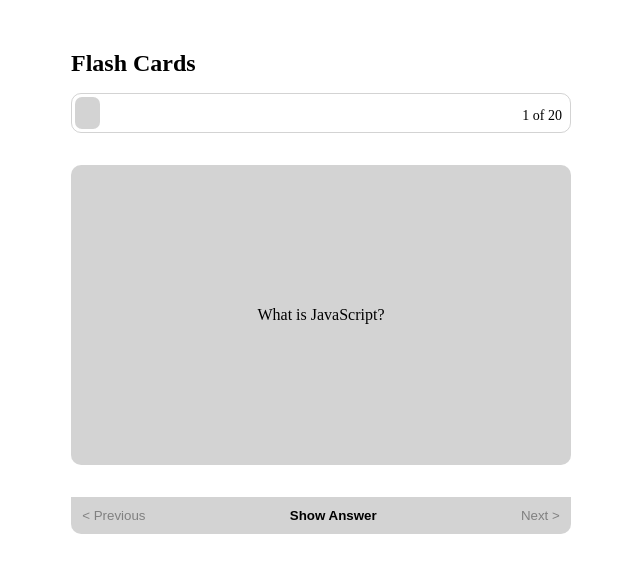
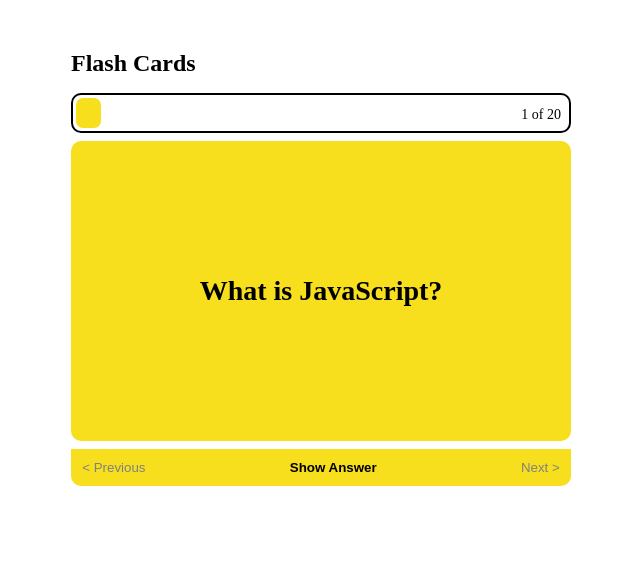
Before and after one commit to maahmoudhamada2/flash-cards, a React (Vite) app: page / in a window 1280 px wide. Shown: the top 572 px of the page, without its empty margins (319-959 px from the left). Built offline with nearby package versions, Linux system fonts and the light colour scheme.

Commit message:
style: add style for overall layout consistency

```diff
--- a/src/index.css
+++ b/src/index.css
@@ -11,7 +11,7 @@
     margin: 50px auto;
     display: flex;
     flex-direction: column;
-    gap: 2rem
+    gap: 0.5rem
 }
 
 article h1 {
@@ -22,7 +22,7 @@
     width: 100%;
     height: 40px;
     padding: 0.2rem;
-    border: 1px solid #b5b5b596;
+    border: 2px solid black;
     border-radius: 10px;
     position: relative;
 }
@@ -30,7 +30,7 @@
 .bar-indicator {
     width: 100%;
     height: 100%;
-    background-color: #b5b5b596;
+    background-color: #f7df1e;
     border-radius: 7px;
 }
 
@@ -66,7 +66,7 @@
     align-items: center;
     position: absolute;
     backface-visibility: hidden;
-    background-color: #b5b5b596;
+    background-color: #f7df1e;
     border-radius: 10px;
     padding: 1rem;
     text-align: center;
@@ -74,6 +74,12 @@
 
 .face.back {
     transform: rotateY(180deg);
+    padding: 3rem;
+}
+
+.face.front {
+    font-size: 28px;
+    font-weight: bold;
 }
 
 .flip {
@@ -82,7 +88,7 @@
 
 footer {
     width: 100%;
-    background-color: #b5b5b596;
+    background-color: #f7df1e;
     padding: 0.7rem;
     display: flex;
     justify-content: space-between;
```
